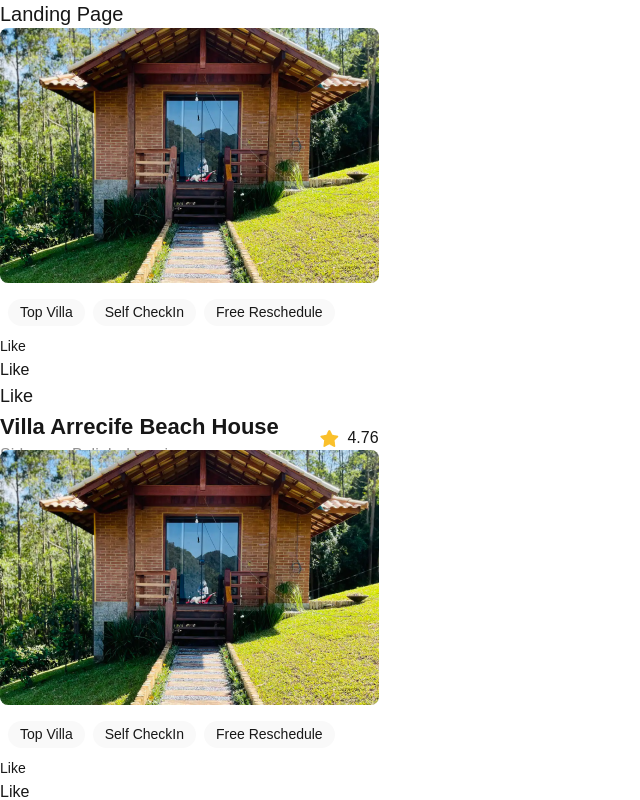
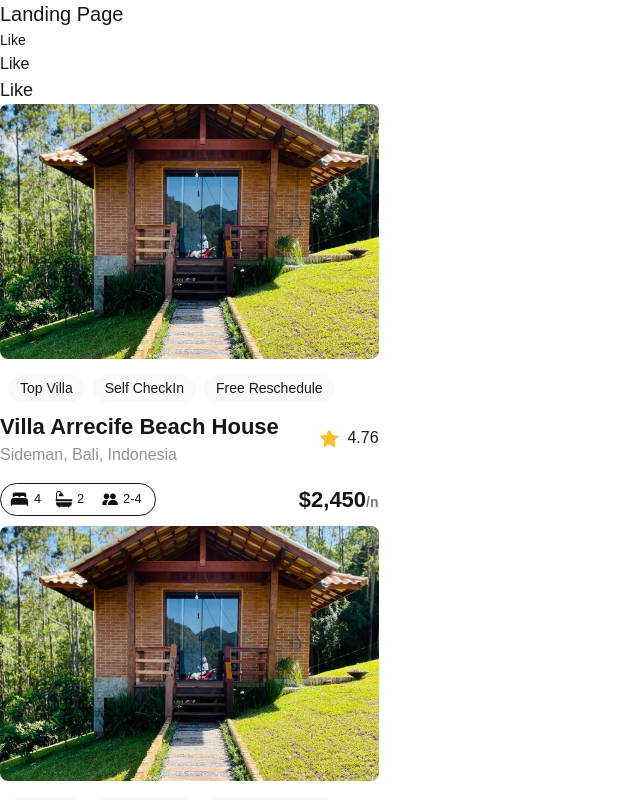
Before and after one commit to OnlineElite/alx-project-0x00-setup, a Next.js app in the folder alx-project-0x00/: page /landing in a window 1280 px wide. Shown: the top 800 px of the page, without its empty margins (0-640 px from the left). Built offline with nearby package versions, Linux system fonts and the light colour scheme.

Commit message:
update atsk 6

```diff
--- a/alx-project-0x00/components/Card.tsx
+++ b/alx-project-0x00/components/Card.tsx
@@ -3,7 +3,6 @@ import HOUSE_IMAGE from "@/public/assets/house.png"
 import STAR_IMAGE from "@/public/assets/star.png"
 import React from "react"
 import Pill from "./Pill"
-import Button from '@/components/Button'
 
 
 const Card: React.FC = () => {
@@ -15,11 +14,6 @@ const Card: React.FC = () => {
         <Pill title="Top Villa" />
         <Pill title="Self CheckIn" />
         <Pill title="Free Reschedule" />
-      </div>
-      <div>
-        <Button title="Like" styles="text-sm rounded-sm" />
-        <Button title="Like" styles="text-base rounded-md" />
-        <Button title="Like" styles="text-lg rounded-full" />
       </div>
       <div className="flex items-center justify-between">
         <div>
--- a/alx-project-0x00/interfaces/index.ts
+++ b/alx-project-0x00/interfaces/index.ts
@@ -4,5 +4,5 @@ export interface PillProps {
 
 export interface ButtonProps {
     title : string;
-    styles? : string
+    styles : string
 }
--- a/alx-project-0x00/pages/landing.tsx
+++ b/alx-project-0x00/pages/landing.tsx
@@ -1,8 +1,15 @@
 import Card from "@/components/Card"
+import Button from '@/components/Button'
+
 const Landing : React.FC = () => {
     return (
         <div>
             <h1 className="text-xl font-extralight">Landing Page</h1>
+            <div>
+                <Button title="Like" styles="text-sm rounded-sm" />
+                <Button title="Like" styles="text-base rounded-md" />
+                <Button title="Like" styles="text-lg rounded-full" />
+            </div>
             <Card />
             <Card />
             <Card />
```
